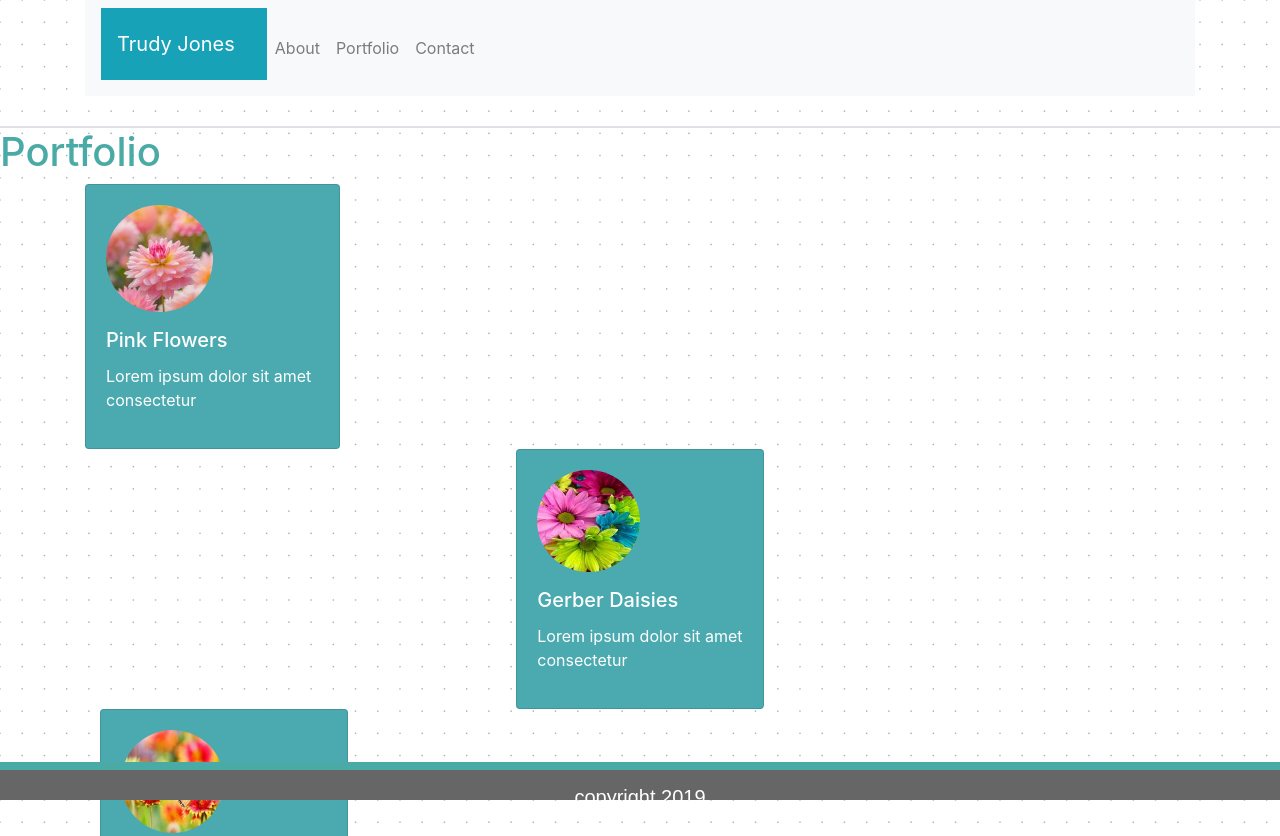
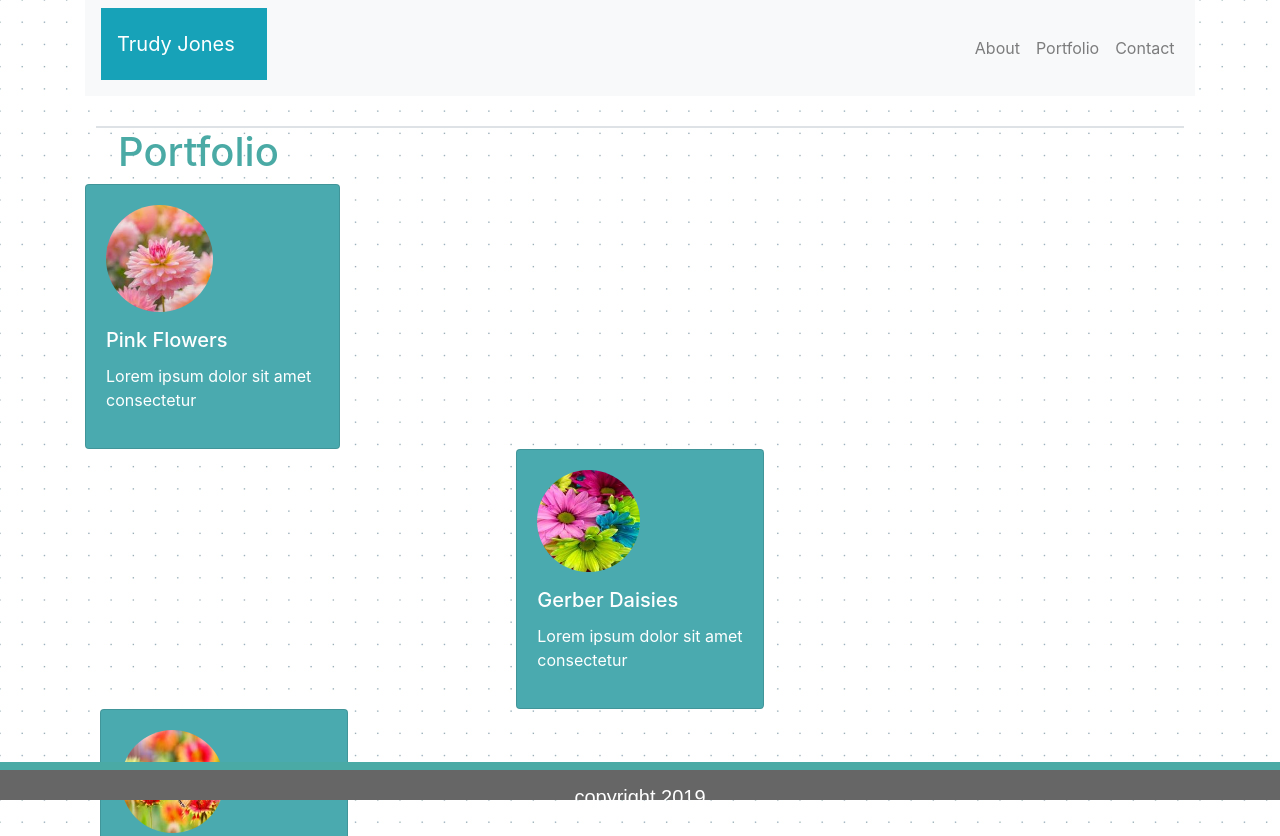
Before and after one commit to tjones374/Portfolio, a plain HTML site: page portfolio.html in a window 1280 px wide. Shown: the top 836 px of the page. Drawn offline with nearby package versions, Linux system fonts and the light colour scheme.

Commit message:
navbar-nav padding & class corrected. Border fixed

```diff
--- a/css/portfoliostyle.css
+++ b/css/portfoliostyle.css
@@ -1,3 +1,15 @@
+/* .navbar {
+  margin-left: 96px;
+} */
+.nav-item {
+  float: right;
+}
+.container-fluid {
+  padding: 0;
+}
+.navbar-nav {
+  padding-left: 700px;
+}
 .card {
   background-color: #4aaaaf;
   margin: 0;
@@ -9,11 +21,12 @@
   border-width: 1px;
   border-style: solid;
   margin-top: 30px;
-  margin-left: 0px;
-  margin-right: 0px;
+  margin-left: 96px;
+  margin-right: 96px;
 }
 h1 {
   color: #4aaaa5;
+  margin-left: 118px;
 }
 body {
   background-image: url(../images/dot-grid.png);
```
